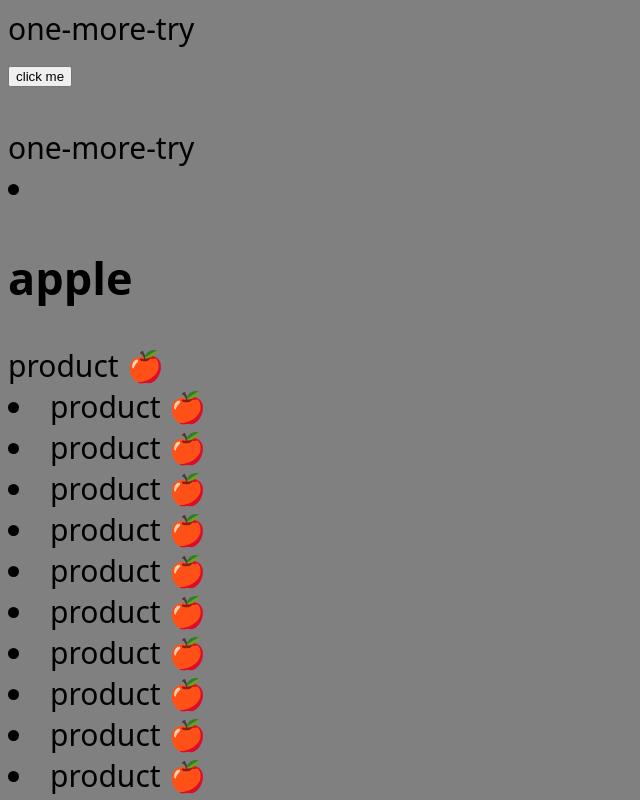
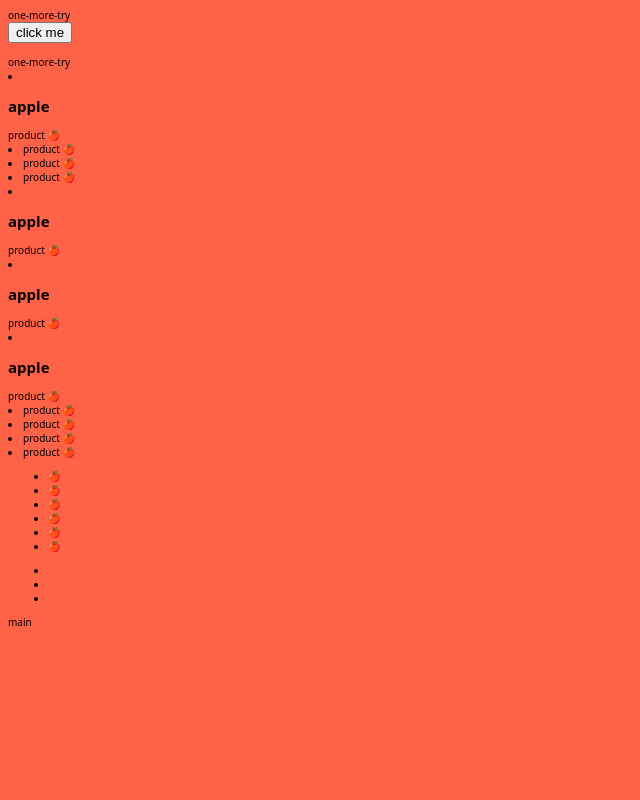
Before and after one commit to Dmitruhub/experience, a plain HTML site: page index.html in a window 1280 px wide. Shown: the top 800 px of the page, without its empty margins (0-640 px from the left). Drawn offline with Linux system fonts and the light colour scheme; files whose address does not match are found by name.

Commit message:
вторая попвтка при созвоне

```diff
--- a/index.html
+++ b/index.html
@@ -25,9 +25,18 @@
         <li class="products-list__item">product 🍎</li>
         <li class="products-list__item">product 🍎</li>
         <li class="products-list__item">product 🍎</li>
-        <li class="products-list__item">product 🍎</li>
-        <li class="products-list__item">product 🍎</li>
-        <li class="products-list__item">product 🍎</li>
+        <li class="products-list__item">
+          <h2>apple</h2>
+          product 🍎
+        </li>
+        <li class="products-list__item">
+          <h2>apple</h2>
+          product 🍎
+        </li>
+        <li class="products-list__item">
+          <h2>apple</h2>
+          product 🍎
+        </li>
         <li class="products-list__item">product 🍎</li>
         <li class="products-list__item">product 🍎</li>
         <li class="products-list__item">product 🍎</li>
--- a/styles.css
+++ b/styles.css
@@ -1,5 +1,5 @@
 body {
-  background-color: grey;
+  background-color: tomato;
   font-family: system-ui;
-  font-size: 30px;
+  font-size: 10px;
 }
```
Also changed, not shown: 1 other file.
